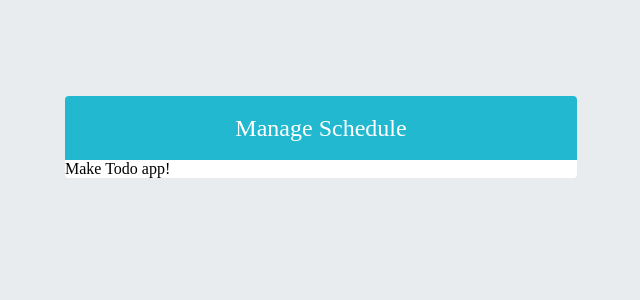
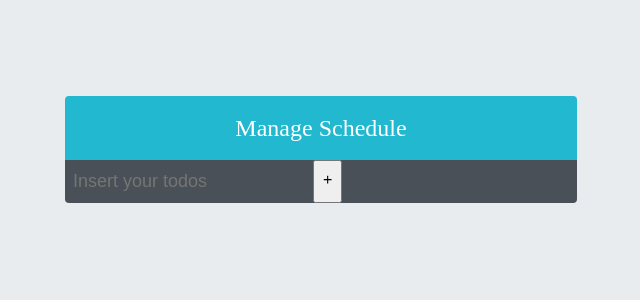
Before and after one commit to kod4284/todo-list-optimized, a React (Create React App) app: page / in a window 1280 px wide. Shown: the top 300 px of the page, without its empty margins (319-959 px from the left). Built offline with nearby package versions, Linux system fonts and the light colour scheme; the HTML template or start-up script is replaced by a standard one.

Commit message:
Add component TodoInsert

```diff
--- a/src/App.tsx
+++ b/src/App.tsx
@@ -1,9 +1,12 @@
 import React from 'react';
 import TodoTemplate from './components/TodoTemplate';
+import TodoInsert from './components/TodoInsert';
 
 function App() {
   return (
-    <TodoTemplate>Make Todo app!</TodoTemplate>
+    <TodoTemplate>
+      <TodoInsert />
+    </TodoTemplate>
   );
 }
 
--- /dev/null
+++ b/src/components/TodoInsert.tsx
@@ -0,0 +1,16 @@
+import React from 'react';
+import { MdAdd } from 'react-icons/md';
+import '@/styles/TodoInsert.scss';
+
+function TodoInsert() {
+  return (
+    <form className="TodoInsert">
+      <input placeholder="Insert your todos" />
+      <button type="submit">
+        <MdAdd />
+      </button>
+    </form>
+  );
+}
+
+export default TodoInsert;
--- /dev/null
+++ b/src/styles/TodoInsert.scss
@@ -0,0 +1,13 @@
+.TodoInsert {
+  display: flex;
+  background: #495057;
+  input {
+    background: none;
+    outline: none;
+    border: none;
+    padding: 0.5rem;
+    font-size: 1.125rem;
+    line-height: 1.5;
+    color:white;
+  }
+}
```
